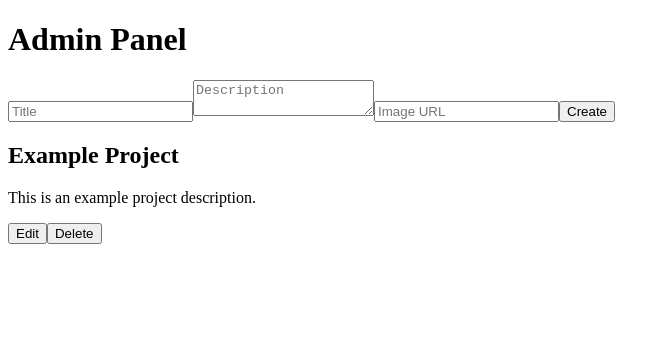
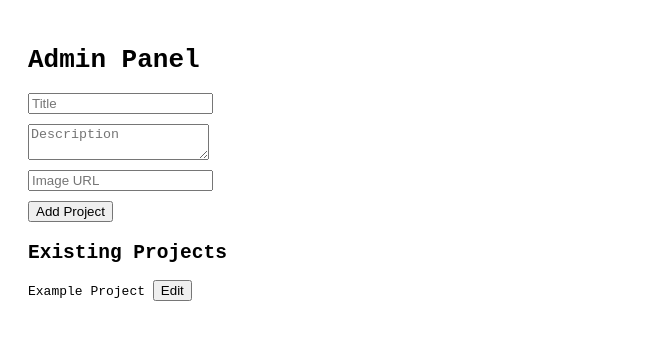
Before and after one commit to swaify-3d/portfolio-last, a Next.js app: page /admin in a window 1280 px wide. Shown: the top 340 px of the page, without its empty margins (0-670 px from the left). Built offline with nearby package versions, Linux system fonts and the light colour scheme.

Commit message:
Update index.jsx

```diff
--- a/pages/admin/index.jsx
+++ b/pages/admin/index.jsx
@@ -1,57 +1,65 @@
-'use client';
 import { useState } from 'react';
-import { getProjects, addProject, updateProject, deleteProject } from '../../lib/db';
+import { getProjects, addProject, updateProject } from '../../lib/db';
 
 export default function Admin() {
   const [projects, setProjects] = useState(getProjects());
   const [editing, setEditing] = useState(null);
   const [form, setForm] = useState({ title: '', description: '', imageUrl: '' });
 
-  function handleSubmit(e: any) {
+  function handleSubmit(e) {
     e.preventDefault();
     if (editing !== null) {
       updateProject(editing, form);
+      setEditing(null);
     } else {
       addProject(form);
     }
     setProjects(getProjects());
     setForm({ title: '', description: '', imageUrl: '' });
-    setEditing(null);
   }
 
-  function handleEdit(id: number) {
-    const proj = projects.find(p => p.id === id);
-    setForm(proj);
-    setEditing(id);
-  }
-
-  function handleDelete(id: number) {
-    deleteProject(id);
-    setProjects(getProjects());
+  function handleEdit(id) {
+    const project = projects.find((p) => p.id === id);
+    if (project) {
+      setEditing(id);
+      setForm({ title: project.title, description: project.description, imageUrl: project.imageUrl });
+    }
   }
 
   return (
-    <div className="p-6 bg-gray-900 text-white min-h-screen">
-      <h1 className="text-2xl font-bold">Admin Panel</h1>
-      <form onSubmit={handleSubmit} className="space-y-2 mt-4">
-        <input type="text" value={form.title} onChange={e => setForm(f => ({ ...f, title: e.target.value }))} placeholder="Title" className="w-full p-2 rounded bg-gray-800" />
-        <textarea value={form.description} onChange={e => setForm(f => ({ ...f, description: e.target.value }))} placeholder="Description" className="w-full p-2 rounded bg-gray-800" />
-        <input type="text" value={form.imageUrl} onChange={e => setForm(f => ({ ...f, imageUrl: e.target.value }))} placeholder="Image URL" className="w-full p-2 rounded bg-gray-800" />
-        <button type="submit" className="bg-green-600 px-4 py-2 rounded">{editing !== null ? 'Update' : 'Create'}</button>
+    <div style={{ padding: '20px', fontFamily: 'monospace' }}>
+      <h1>Admin Panel</h1>
+
+      <form onSubmit={handleSubmit} style={{ marginBottom: '20px' }}>
+        <input
+          placeholder="Title"
+          value={form.title}
+          onChange={(e) => setForm({ ...form, title: e.target.value })}
+          required
+          style={{ display: 'block', marginBottom: '10px' }}
+        />
+        <textarea
+          placeholder="Description"
+          value={form.description}
+          onChange={(e) => setForm({ ...form, description: e.target.value })}
+          required
+          style={{ display: 'block', marginBottom: '10px' }}
+        />
+        <input
+          placeholder="Image URL"
+          value={form.imageUrl}
+          onChange={(e) => setForm({ ...form, imageUrl: e.target.value })}
+          style={{ display: 'block', marginBottom: '10px' }}
+        />
+        <button type="submit">{editing !== null ? 'Update Project' : 'Add Project'}</button>
       </form>
 
-      <div className="mt-8 grid grid-cols-1 md:grid-cols-2 gap-4">
-        {projects.map(p => (
-          <div key={p.id} className="bg-gray-800 p-4 rounded">
-            <h2 className="text-lg font-bold">{p.title}</h2>
-            <p>{p.description}</p>
-            <div className="mt-2 flex gap-2">
-              <button onClick={() => handleEdit(p.id)} className="bg-blue-600 px-2 py-1 rounded">Edit</button>
-              <button onClick={() => handleDelete(p.id)} className="bg-red-600 px-2 py-1 rounded">Delete</button>
-            </div>
-          </div>
-        ))}
-      </div>
+      <h2>Existing Projects</h2>
+      {projects.map(({ id, title }) => (
+        <div key={id}>
+          {title} <button onClick={() => handleEdit(id)}>Edit</button>
+        </div>
+      ))}
     </div>
   );
 }
```
